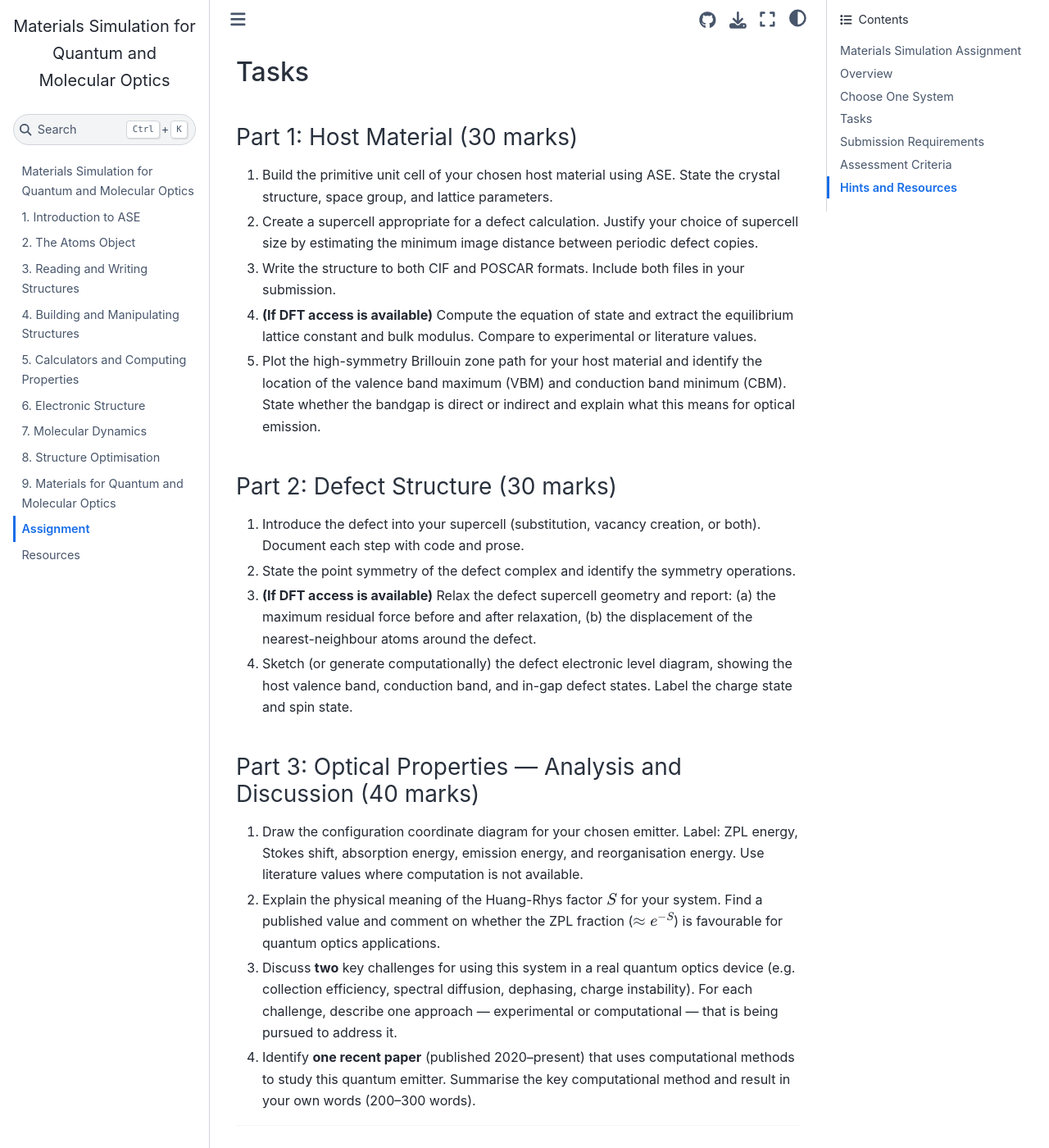
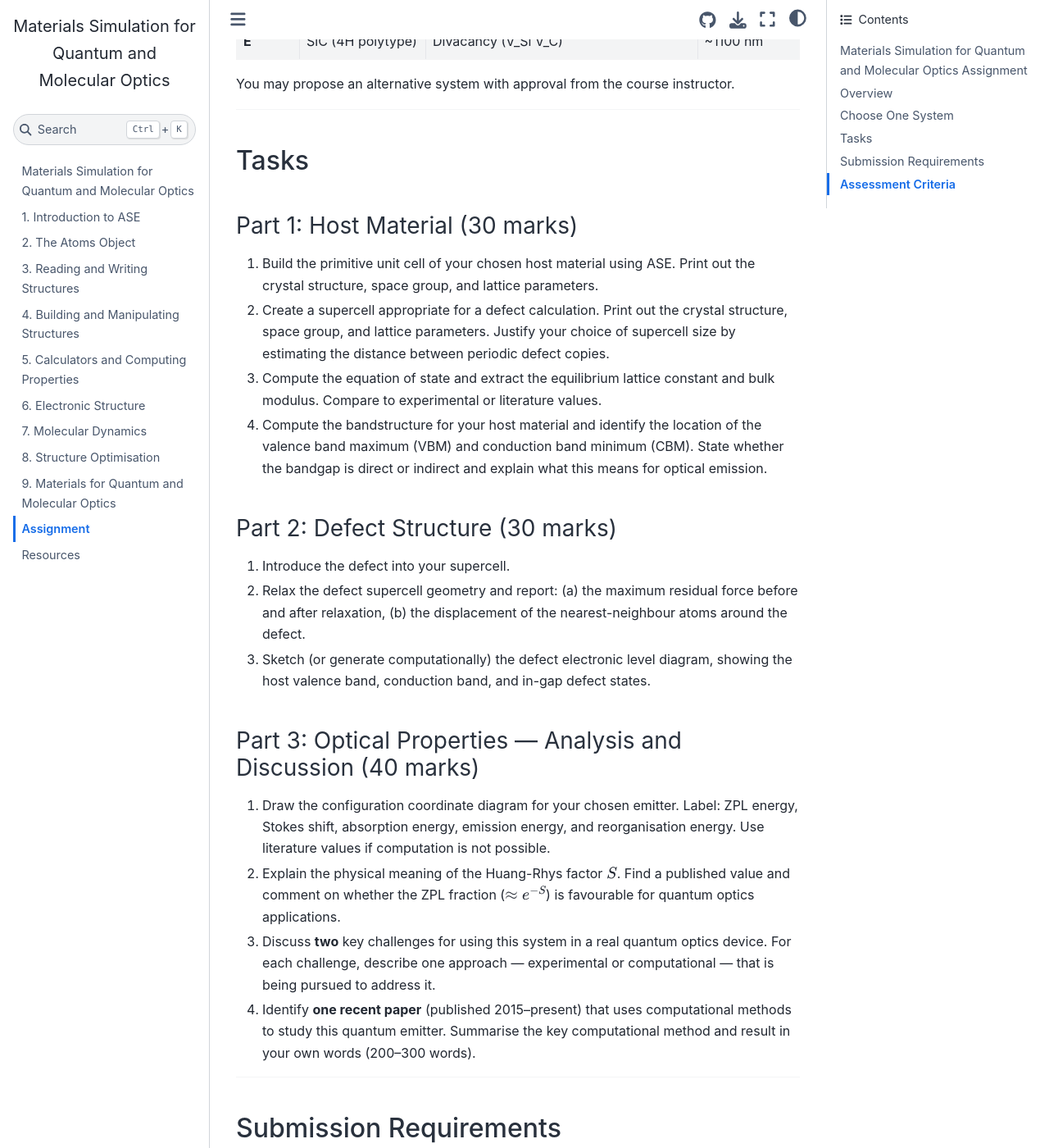
Before and after one commit to NU-CEM/Atomistic_Simulation, a Jupyter Book: the page built from Assignment.md, in a window 1280 px wide and 1400 px high, scrolled down 932 px. Shown: the whole window at 82% size. Built offline with Jupyter Book 1.0.4 settings and Sphinx 7.4.7 and the Sphinx Book theme 1.1.4, drawn with Linux system fonts in a browser that asks for light colours; some of the changed text lies outside the part shown.

Commit message:
Update Assignment.md

```diff
--- a/Assignment.md
+++ b/Assignment.md
@@ -1,16 +1,17 @@
 # Assignment
 
-## Materials Simulation Assignment
+## Materials Simulation for Quantum and Molecular Optics Assignment
 
-**Submission deadline:** Please check your course handbook.
-**Weighting:** See course handbook.
-**Format:** Jupyter Notebook submitted via the course portal.
+**Format:** Jupyter Notebook submitted via Blackboard.
+**Further Details:** Available on Blackboard.
 
 ---
 
 ## Overview
 
-This assignment asks you to conduct a computational study of a **solid-state quantum emitter** of your choice from the list below. You will use ASE (and a DFT calculator if available to you) to characterise the host material and defect structure, and present your findings in a well-documented Jupyter Notebook.
+This assignment asks you to conduct a computational study of a **solid-state quantum emitter** of your choice from the list below. You will use ASE, DFT and MLIPs to characterise the host material and defect structure, and present your findings in a **well-documented** Jupyter Notebook and video walkthrough.
+
+You will work in small groups to produce the Jupyter Notebook (one notebook per group). All asynchronous discussion and code-sharing must be done through a dedicated Teams channel.
 
 ---
 
@@ -32,34 +33,35 @@
 
 ### Part 1: Host Material (30 marks)
 
-1. Build the primitive unit cell of your chosen host material using ASE. State the crystal structure, space group, and lattice parameters.
-2. Create a supercell appropriate for a defect calculation. Justify your choice of supercell size by estimating the minimum image distance between periodic defect copies.
-3. Write the structure to both CIF and POSCAR formats. Include both files in your submission.
-4. **(If DFT access is available)** Compute the equation of state and extract the equilibrium lattice constant and bulk modulus. Compare to experimental or literature values.
-5. Plot the high-symmetry Brillouin zone path for your host material and identify the location of the valence band maximum (VBM) and conduction band minimum (CBM). State whether the bandgap is direct or indirect and explain what this means for optical emission.
+1. Build the primitive unit cell of your chosen host material using ASE. Print out the crystal structure, space group, and lattice parameters.
+2. Create a supercell appropriate for a defect calculation. Print out the crystal structure, space group, and lattice parameters. Justify your choice of supercell size by estimating the distance between periodic defect copies.
+4. Compute the equation of state and extract the equilibrium lattice constant and bulk modulus. Compare to experimental or literature values.
+5. Compute the bandstructure for your host material and identify the location of the valence band maximum (VBM) and conduction band minimum (CBM). State whether the bandgap is direct or indirect and explain what this means for optical emission.
 
 ### Part 2: Defect Structure (30 marks)
 
-1. Introduce the defect into your supercell (substitution, vacancy creation, or both). Document each step with code and prose.
-2. State the point symmetry of the defect complex and identify the symmetry operations.
-3. **(If DFT access is available)** Relax the defect supercell geometry and report: (a) the maximum residual force before and after relaxation, (b) the displacement of the nearest-neighbour atoms around the defect.
-4. Sketch (or generate computationally) the defect electronic level diagram, showing the host valence band, conduction band, and in-gap defect states. Label the charge state and spin state.
+1. Introduce the defect into your supercell.
+3. Relax the defect supercell geometry and report: (a) the maximum residual force before and after relaxation, (b) the displacement of the nearest-neighbour atoms around the defect.
+4. Sketch (or generate computationally) the defect electronic level diagram, showing the host valence band, conduction band, and in-gap defect states.
 
 ### Part 3: Optical Properties — Analysis and Discussion (40 marks)
 
-1. Draw the configuration coordinate diagram for your chosen emitter. Label: ZPL energy, Stokes shift, absorption energy, emission energy, and reorganisation energy. Use literature values where computation is not available.
-2. Explain the physical meaning of the Huang-Rhys factor $S$ for your system. Find a published value and comment on whether the ZPL fraction ($\approx e^{-S}$) is favourable for quantum optics applications.
-3. Discuss **two** key challenges for using this system in a real quantum optics device (e.g. collection efficiency, spectral diffusion, dephasing, charge instability). For each challenge, describe one approach — experimental or computational — that is being pursued to address it.
-4. Identify **one recent paper** (published 2020–present) that uses computational methods to study this quantum emitter. Summarise the key computational method and result in your own words (200–300 words).
+1. Draw the configuration coordinate diagram for your chosen emitter. Label: ZPL energy, Stokes shift, absorption energy, emission energy, and reorganisation energy. Use literature values if computation is not possible.
+2. Explain the physical meaning of the Huang-Rhys factor $S$. Find a published value and comment on whether the ZPL fraction ($\approx e^{-S}$) is favourable for quantum optics applications.
+3. Discuss **two** key challenges for using this system in a real quantum optics device. For each challenge, describe one approach — experimental or computational — that is being pursued to address it.
+4. Identify **one recent paper** (published 2015–present) that uses computational methods to study this quantum emitter. Summarise the key computational method and result in your own words (200–300 words).
 
 ---
 
 ## Submission Requirements
 
+### Lab Notebook - group work
 - A single Jupyter Notebook (`.ipynb`) with all code, figures, and discussion
-- All code cells must be executable (test with "Restart and Run All" before submitting)
-- Any external data files (CIF, POSCAR) included alongside the notebook
-- References formatted consistently (e.g. APA or Vancouver)
+- All code cells must be executable
+- References formatted consistently
+
+### Video Walkthrough - individual work
+- A video walkthrough (up to 5 minutes) highlighting: i) key design decisions; ii) outstanding challenges.
 
 ## Assessment Criteria
 
@@ -73,15 +75,4 @@
 
 ---
 
-## Hints and Resources
-
-- The [ASE documentation](https://wiki.fysik.dtu.dk/ase/) is your primary reference
-- The [Materials Project](https://materialsproject.org) provides starting structures and reference DFT data
-- The [Defects in Semiconductors](https://www.sciencedirect.com/book/9780080519425/defects-in-semiconductors) textbook is useful background reading
-- For quantum optics context: Aharonovich et al., *Nature Photonics* 10, 631 (2016) is an excellent review
-- The [SHAKENBREAK](https://shakenbreak.readthedocs.io/) code is useful for exploring defect geometries beyond standard relaxation
-- Post questions to the course discussion forum — do not share code solutions
-
----
-
 *Good luck! Computational materials science is a powerful lens for understanding quantum systems, and the skills you develop here are directly transferable to research in quantum technologies.*
```
